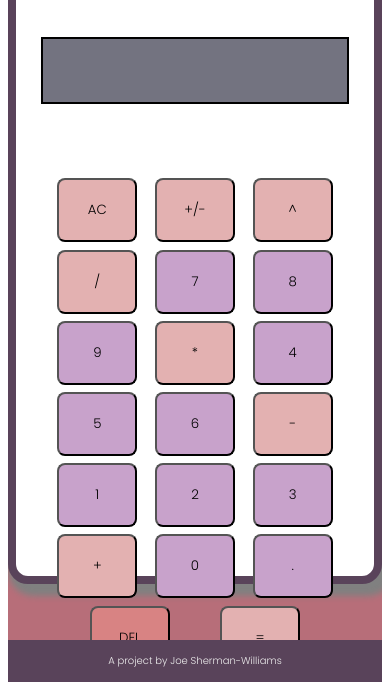
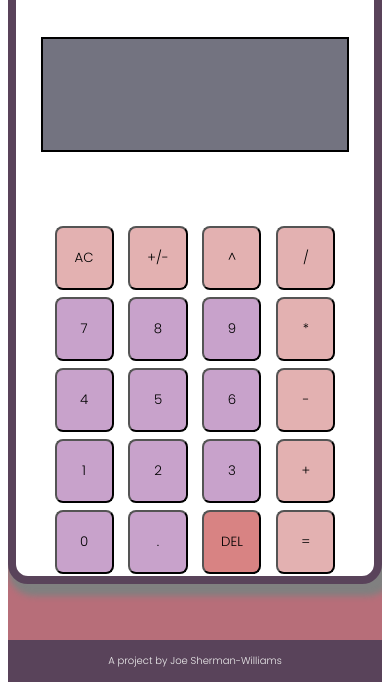
Before and after one commit to SlimeGoblin/calculator, a plain HTML site: page index.html in a window 390 px wide. Shown: the part 170-860 px from the top of the page. Drawn offline with Linux system fonts and the light colour scheme; files whose address does not match are found by name.

Commit message:
mobile sized

```diff
--- a/style.css
+++ b/style.css
@@ -14,6 +14,15 @@
             max-width:  50vh;
         }
     }
+
+    @media only screen and (max-width: 600px){
+        button{
+            max-width: 7vh;
+
+        }
+
+        }
+
 
 
 
@@ -99,8 +108,8 @@ background-color: #e3b1b1;
 
 
 button{
-    min-width: 5rem;
-    min-height: 4rem;
+    width: 5rem;
+    height: 4rem;
     flex-grow: none;
     border-radius: 8px;
     margin-top: 2px;
```
